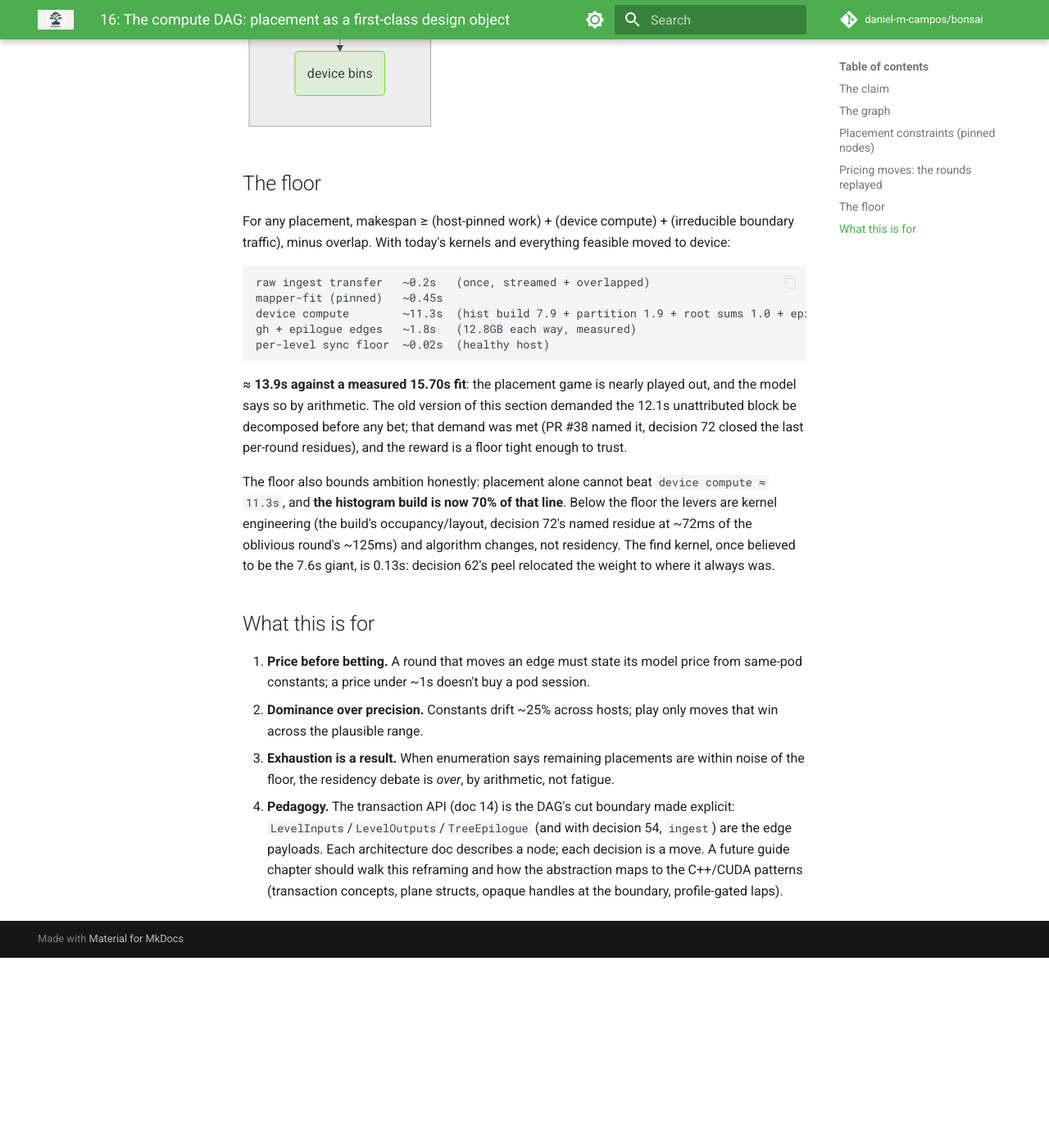
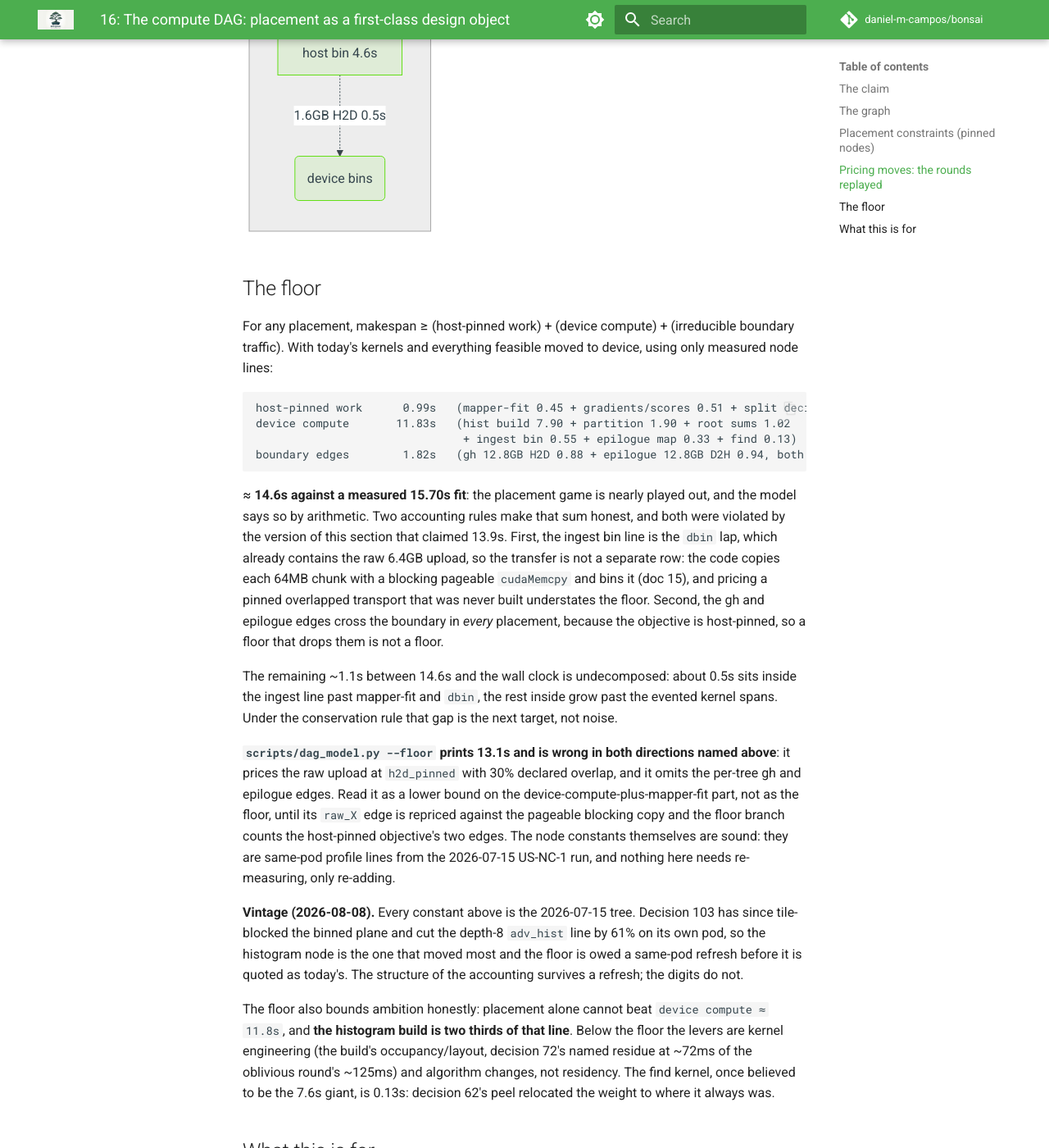
Before and after one commit to daniel-m-campos/bonsai, an MkDocs documentation site: the page built from docs/architecture/16-compute-dag.md, in a window 1280 px wide and 1400 px high, scrolled down 4942 px. Shown: the whole window at 82% size. Built offline with MkDocs 1.6.1 and Material for MkDocs 9.7.7, drawn with Linux system fonts in a browser that asks for light colours; comment, search, counter and statistics services are not loaded; before the commit the page ends 6110 px from its top, so only the background shows below that; some of the changed text lies outside the part shown.

Commit message:
docs(arch): the shipped ingest is blocking and pageable
Doc 15 described the CUDA ingest as double-buffered pinned staging with
cudaMemcpyAsync overlapping the bin kernel, and a shared-memory cut
table. The code has one 64MB device buffer, a blocking pageable
cudaMemcpy per chunk, and a global-memory binary search over the cuts.
Both bullets now say what shipped and name what was not built, and the
measured dbin line (0.55s for transfer and kernel together) joins the
projection it confirms.

Doc 16's floor priced the same transport that was never built, dropped
the two per-tree edges that cross the boundary in every placement, and
landed on 13.9s that neither its own five items (13.75s) nor
scripts/dag_model.py --floor (13.1s) agreed with. Recomputed from the
measured node lines: 14.6s against a 15.70s fit, with the ~1.1s
residue named as undecomposed rather than hidden. The script's two
accounting errors are recorded so its number is read as a lower bound,
and the constants carry a vintage note because decision 103 has since
moved the histogram node.

Also: the script prices two hard-coded placements, so the doc no longer
credits it with enumeration.

````diff
--- a/docs/architecture/16-compute-dag.md
+++ b/docs/architecture/16-compute-dag.md
@@ -6,7 +6,7 @@
 
 The training narrative is a small compute DAG. Nodes are the algorithmic steps; each node has a measured cost per feasible placement (host or device); edges carry data, and an edge crossing the placement boundary costs `bytes / bandwidth(direction)`. Choosing an implementation *is* choosing a placement of nodes and a schedule of edges. General DAG placement with communication costs is NP-hard; ours has ~10 node types and ≤6 with free placement, so **exhaustive enumeration is trivial**: the hard part is honest constants, which the profilers already emit (`BONSAI_GROW_PROFILE`, `BONSAI_CUDA_PROFILE`, `BONSAI_INGEST_PROFILE`).
 
-`scripts/dag_model.py` is the living companion: node/edge tables with measured constants, placement enumeration, and makespan estimates. Constants must come from **same-pod** profile lines (fleet spread between two L40S pods measured at ~25%; cross-pod absolutes are noise).
+`scripts/dag_model.py` is the living companion: node/edge tables with measured constants and makespan estimates. It does not enumerate placements. It prices two hand-written ones, the pre-54 host bin and decision 54's device bin, so the enumeration above is a paper argument about the size of the search space, not something the script performs. Constants must come from **same-pod** profile lines (fleet spread between two L40S pods measured at ~25%; cross-pod absolutes are noise).
 
 ## The graph
 
@@ -17,9 +17,9 @@
     subgraph ingest [ingest — once per fit]
         X[/"raw X (6.4GB f32)"/]
         MF["mapper-fit 0.45s\n(subsample+sort cuts)"]
-        BIN("device bin 0.55s\nkernel + streamed upload")
+        BIN("device bin 0.55s\nkernel + chunked upload")
         X --> MF --> BIN
-        X -. "6.4GB H2D pinned\n~0.2s overlapped" .-> BIN
+        X -. "6.4GB H2D pageable\nblocking, inside the 0.55s" .-> BIN
     end
 
     subgraph tree ["tree loop — ×100"]
@@ -62,14 +62,14 @@
 | 53 step 3 (epilogue) | 16M-row host loop → kernel + 128MB/tree D2H | several s | finalize 9.35→3.90 |
 | 52 (device gradients) | delete 128MB/tree H2D, move grad compute | **~0.7–0.9s: NO-GO by arithmetic** | experiment measured 1.6s of 42.5; killed |
 | 35 (pinned epilogue D2H) | reroute D2H through pinned + memcpy | *unpriceable: finalize line undecomposed* | refuted (3.78→4.45) |
-| 54 (device binning) | delete 4.6s host node + 1.6GB H2D; add 6.4GB H2D streamed | ~4.5s | fit 37.9→31.3 |
+| 54 (device binning) | delete 4.6s host node + 1.6GB H2D; add 6.4GB H2D chunked | ~4.5s | fit 37.9→31.3 |
 | 72 (marginal round) | delete identity copy + host root reduce + final-level build; three more levers priced 0.1/0.5/0ms and killed | ~63ms/round | round 181→125ms |
 
 The model corrected its own author while being written: the design draft priced the 6.4GB raw upload at ~2.4s from stale intuition; the measured gh edge (12.8GB in 0.68s ⇒ ~19GB/s) prices it at **~0.35–0.5s**, nearly doubling decision 54's projected win. Arithmetic beats intuition even when the intuition is a week old.
 
 Two lessons the table encodes: decision 52 cost a pod-day that the model prices in one line: H2D at ~14GB/s makes gradient-upload edges *cheap*, so deleting them can't pay. And #35 was unpriceable because the finalize node was an aggregate; **a node you can't decompose is a node you can't optimize**, hence the `fin_wait`/`fin_d2h` counters shipping with decision 54.
 
-Decision 54 is also the canonical example that **min-bytes ≠ min-time**: it *increases* boundary traffic 4× (6.4GB raw vs 1.6GB binned) and still wins, because the edge is cheaper than the host node it displaces, and the transfer overlaps the kernel.
+Decision 54 is also the canonical example that **min-bytes ≠ min-time**: it *increases* boundary traffic 4× (6.4GB raw vs 1.6GB binned) and still wins, because the edge at bus rate is far cheaper than the 4.6s host node it displaces. The win does not depend on overlap: the shipped transfer is a blocking pageable copy per 64MB chunk (doc 15), and 6.4GB at the measured pageable rate is ~0.46s.
 
 ```mermaid
 flowchart LR
@@ -78,25 +78,30 @@
         B -. "1.6GB H2D 0.5s" .-> C("device bins")
     end
     subgraph after ["after (decision 54)"]
-        D[/"raw 6.4GB"/] -. "6.4GB H2D ~0.5s\nstreamed, overlapped" .-> E("bin kernel ~0.2s") --> F("device bins")
+        D[/"raw 6.4GB"/] -. "6.4GB H2D ~0.46s\nblocking, 64MB chunks" .-> E("bin kernel") --> F("device bins")
     end
 ```
 
 ## The floor
 
-For any placement, makespan ≥ (host-pinned work) + (device compute) + (irreducible boundary traffic), minus overlap. With today's kernels and everything feasible moved to device:
+For any placement, makespan ≥ (host-pinned work) + (device compute) + (irreducible boundary traffic). With today's kernels and everything feasible moved to device, using only measured node lines:
 
 ```
-raw ingest transfer   ~0.2s   (once, streamed + overlapped)
-mapper-fit (pinned)   ~0.45s
-device compute        ~11.3s  (hist build 7.9 + partition 1.9 + root sums 1.0 + epilogue map 0.33 + find 0.13)
-gh + epilogue edges   ~1.8s   (12.8GB each way, measured)
-per-level sync floor  ~0.02s  (healthy host)
+host-pinned work      0.99s   (mapper-fit 0.45 + gradients/scores 0.51 + split decisions 0.03)
+device compute       11.83s   (hist build 7.90 + partition 1.90 + root sums 1.02
+                               + ingest bin 0.55 + epilogue map 0.33 + find 0.13)
+boundary edges        1.82s   (gh 12.8GB H2D 0.88 + epilogue 12.8GB D2H 0.94, both measured)
 ```
 
-≈ **13.9s against a measured 15.70s fit**: the placement game is nearly played out, and the model says so by arithmetic. The old version of this section demanded the 12.1s unattributed block be decomposed before any bet; that demand was met (PR #38 named it, decision 72 closed the last per-round residues), and the reward is a floor tight enough to trust.
+≈ **14.6s against a measured 15.70s fit**: the placement game is nearly played out, and the model says so by arithmetic. Two accounting rules make that sum honest, and both were violated by the version of this section that claimed 13.9s. First, the ingest bin line is the `dbin` lap, which already contains the raw 6.4GB upload, so the transfer is not a separate row: the code copies each 64MB chunk with a blocking pageable `cudaMemcpy` and bins it (doc 15), and pricing a pinned overlapped transport that was never built understates the floor. Second, the gh and epilogue edges cross the boundary in *every* placement, because the objective is host-pinned, so a floor that drops them is not a floor.
 
-The floor also bounds ambition honestly: placement alone cannot beat `device compute ≈ 11.3s`, and **the histogram build is now 70% of that line**. Below the floor the levers are kernel engineering (the build's occupancy/layout, decision 72's named residue at ~72ms of the oblivious round's ~125ms) and algorithm changes, not residency. The find kernel, once believed to be the 7.6s giant, is 0.13s: decision 62's peel relocated the weight to where it always was.
+The remaining ~1.1s between 14.6s and the wall clock is undecomposed: about 0.5s sits inside the ingest line past mapper-fit and `dbin`, the rest inside grow past the evented kernel spans. Under the conservation rule that gap is the next target, not noise.
+
+**`scripts/dag_model.py --floor` prints 13.1s and is wrong in both directions named above**: it prices the raw upload at `h2d_pinned` with 30% declared overlap, and it omits the per-tree gh and epilogue edges. Read it as a lower bound on the device-compute-plus-mapper-fit part, not as the floor, until its `raw_X` edge is repriced against the pageable blocking copy and the floor branch counts the host-pinned objective's two edges. The node constants themselves are sound: they are same-pod profile lines from the 2026-07-15 US-NC-1 run, and nothing here needs re-measuring, only re-adding.
+
+**Vintage (2026-08-08).** Every constant above is the 2026-07-15 tree. Decision 103 has since tile-blocked the binned plane and cut the depth-8 `adv_hist` line by 61% on its own pod, so the histogram node is the one that moved most and the floor is owed a same-pod refresh before it is quoted as today's. The structure of the accounting survives a refresh; the digits do not.
+
+The floor also bounds ambition honestly: placement alone cannot beat `device compute ≈ 11.8s`, and **the histogram build is two thirds of that line**. Below the floor the levers are kernel engineering (the build's occupancy/layout, decision 72's named residue at ~72ms of the oblivious round's ~125ms) and algorithm changes, not residency. The find kernel, once believed to be the 7.6s giant, is 0.13s: decision 62's peel relocated the weight to where it always was.
 
 ## What this is for
 
````
Also changed, not shown: docs/architecture/15-device-binning.md (+6 -4 lines).
